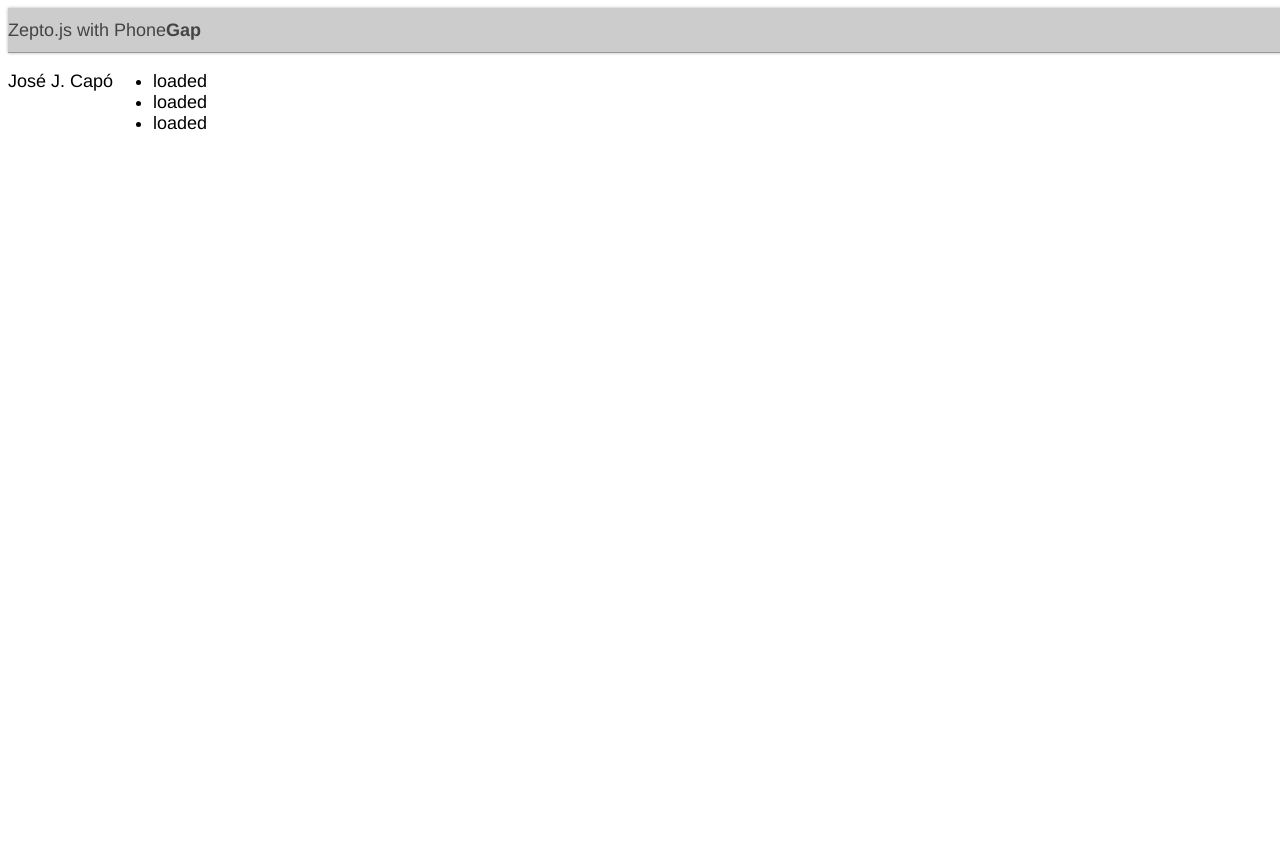
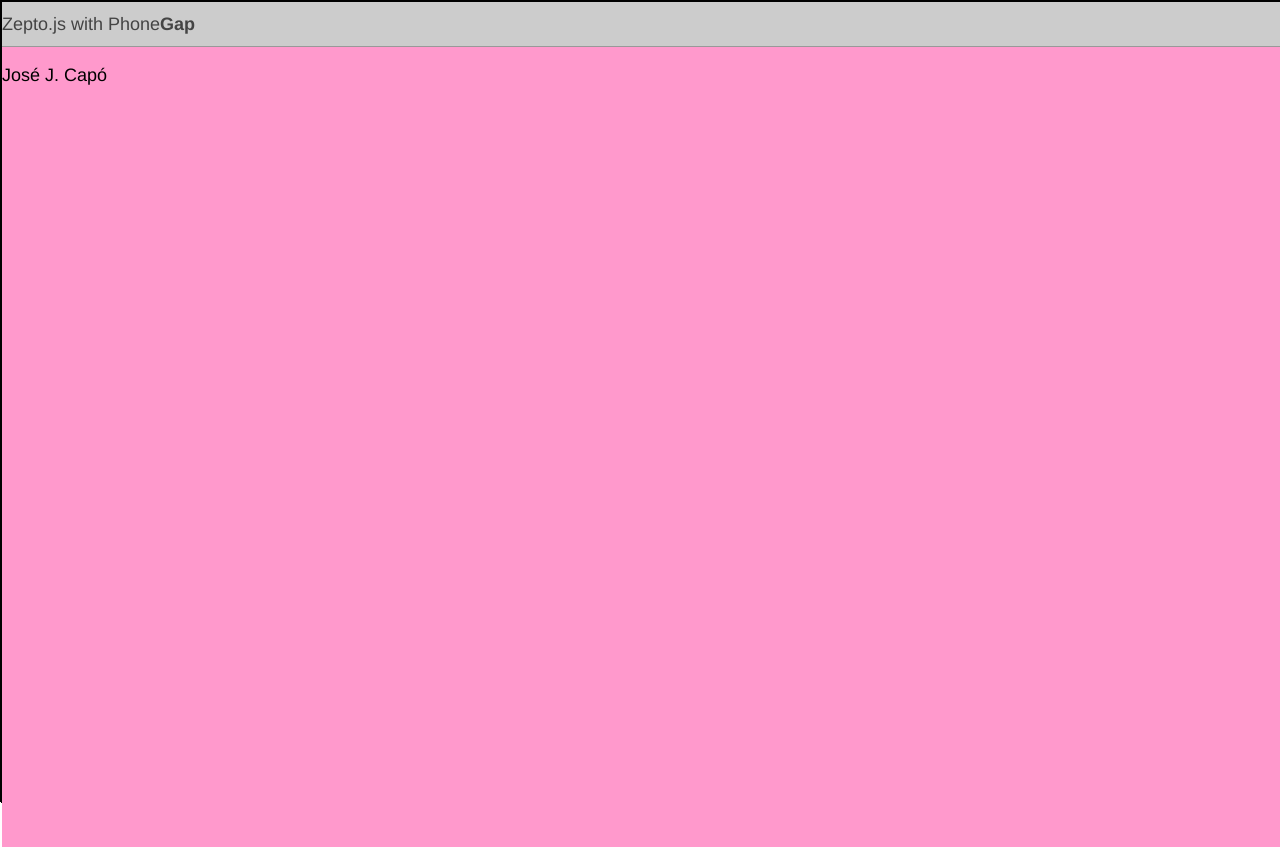
Before and after one commit to balmainctf/Zepto-PhoneGap, a plain HTML site: page index.html in a window 1280 px wide. Before the commit the page ends 800 px from the top, so only its background shows below. Drawn offline with Linux system fonts and the light colour scheme.

Commit message:
html, body height

```diff
--- a/assets/css/master.css
+++ b/assets/css/master.css
@@ -1,7 +1,9 @@
-body {
+html, body {
+  font: 18px Helvetica;
   width: 100%;
   height: 100%;
-  font: 18px Helvetica;
+  margin: 0;
+  border: 1px solid black;
 }
 
 #title_bar {
@@ -15,6 +17,8 @@ body {
 }
 
 .view {
+  background: #f9c;
+  background; -webkit-gradient(linear, 0 0, 0 70%, from(#fff), to(#f9c));
   height: 100%;
   display: -webkit-box;
   -webkit-box-orient: horizontal:
--- a/config.xml
+++ b/config.xml
@@ -2,7 +2,7 @@
 <widget xmlns="http://www.w3.org/ns/widgets"
 	xmlns:gap="http://phonegap.com/ns/1.0"
 	id="com.josecapo.zepto.phonegap"
-	version="1.0.9">
+	version="1.0.10">
 
 	<name>Zepto PhoneGap</name>
 
--- a/index.html
+++ b/index.html
@@ -7,9 +7,6 @@
 <script type="text/javascript">
 $(
 function() {
-	$('#intro ul').append('<li>loaded</li>');
-	$('#intro ul').append('<li>loaded</li>');
-	$('#intro ul').append('<li>loaded</li>');
 	$('body').swipeRight(function() {$('#intro ul').append('<li>right</li>');});
 	$('body').swipeLeft(function() {$('#intro ul').append('<li>left</li>');});
 	$('body').swipeUp(function() {$('#intro ul').append('<li>up</li>');});
@@ -21,10 +18,10 @@ function() {
 </script>
 </head>
 <body>
-<div id="title_bar">Zepto.js with Phone<strong>Gap</strong></div>
-<div id="intro" class="view">
-<p>Jos&eacute; J. Cap&oacute;</p>
-<ul></ul>
-</div>
+  <div id="title_bar">Zepto.js with Phone<strong>Gap</strong></div>
+  <div id="intro" class="view">
+    <p>Jos&eacute; J. Cap&oacute;</p>
+    <ul></ul>
+  </div>
 </body>
 </html>
```
